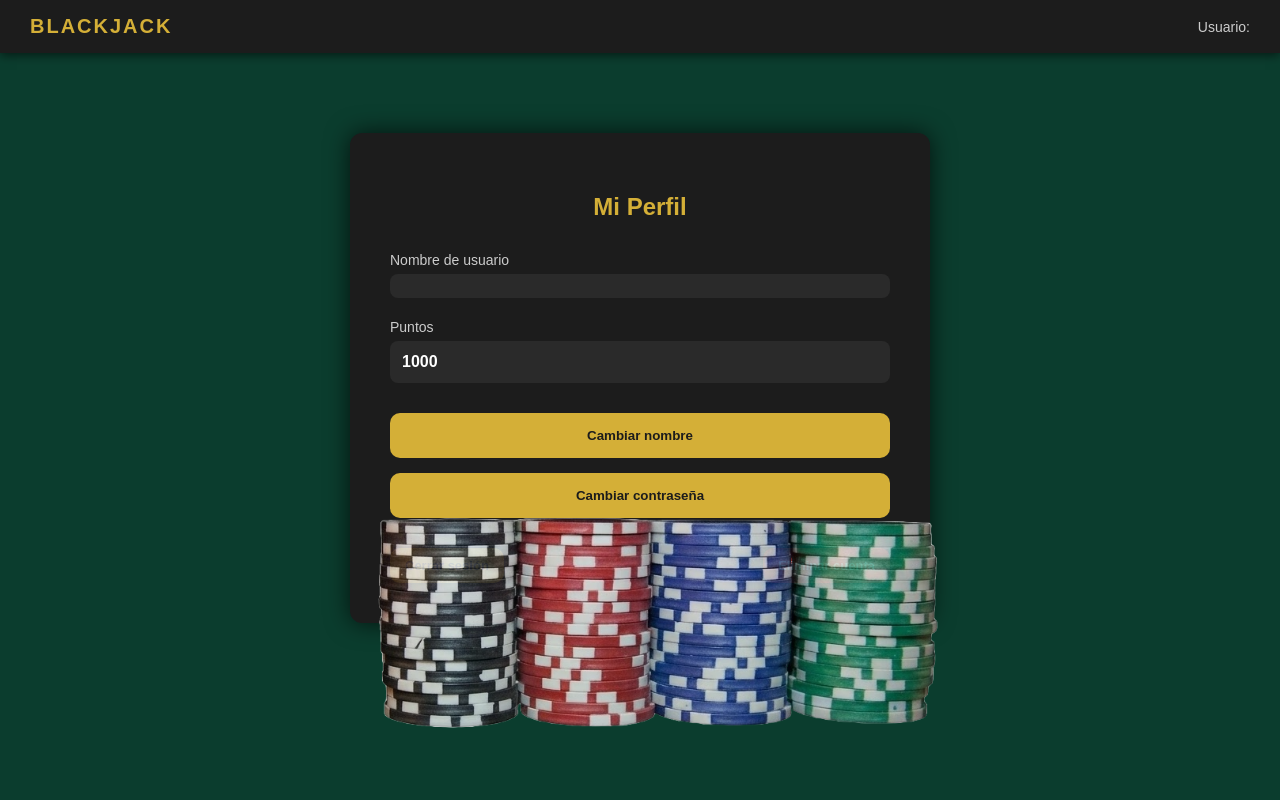
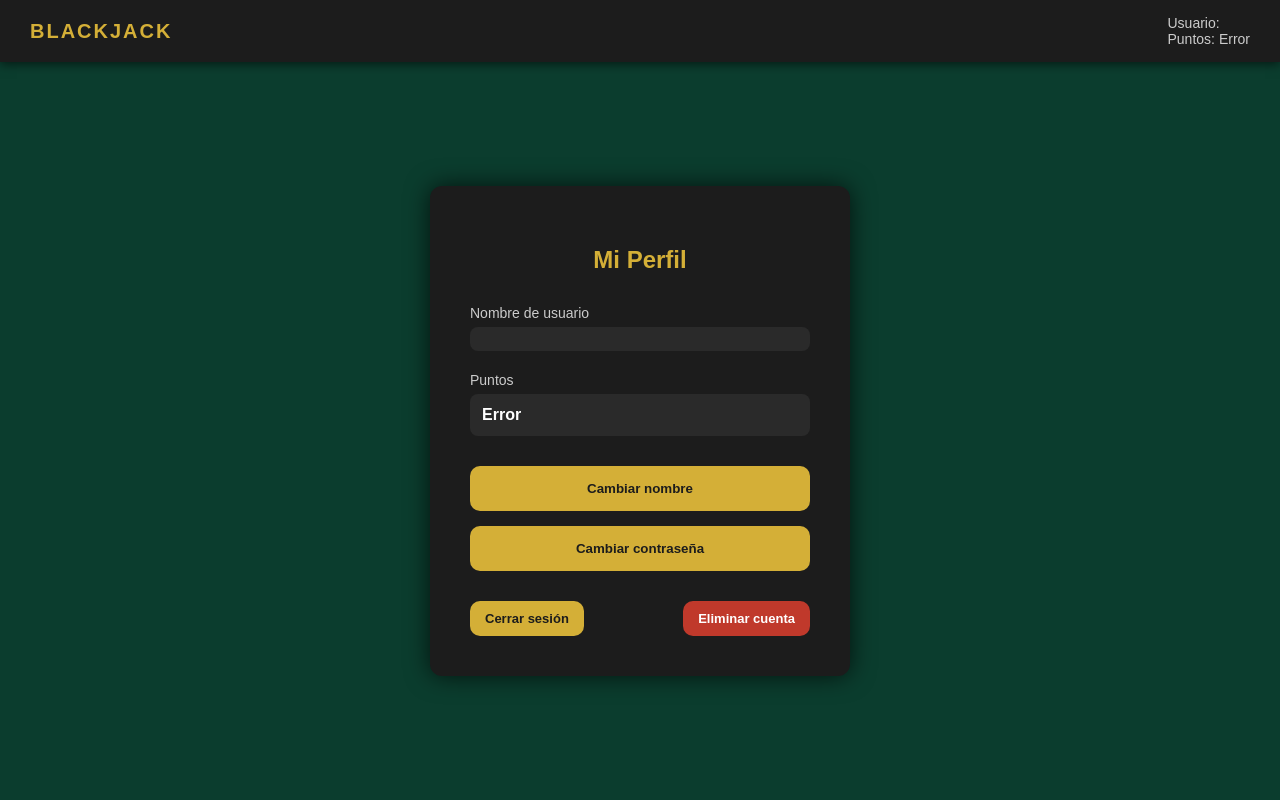
Before and after one commit to HugoCampos646/tfg_blackjack, a plain HTML site: page archivos_html/perfil.html in a window 1280 px wide. Drawn offline with Linux system fonts and the light colour scheme; no server answers.

Commit message:
css perfil completo + acceso nombre puntos + mejora js principal

```diff
--- a/archivos_css/perfil.css
+++ b/archivos_css/perfil.css
@@ -1,8 +1,16 @@
+* {
+    box-sizing: border-box;
+}
+
 body {
     margin: 0;
     font-family: Arial, sans-serif;
     background-color: var(--color-fondo);
     color: var(--color-texto);
+
+    display: flex;
+    flex-direction: column;
+    min-height: 100vh;
 }
 
 /* Barra superior */
@@ -29,15 +37,22 @@ body {
     color: var(--color-texto-secundario);
 }
 
-/* Contenedor perfil */
+/* CONTENEDOR QUE CENTRA */
+.main {
+    flex: 1;
+
+    display: flex;
+    justify-content: center;
+    align-items: center;
+}
+
+/* Tarjeta perfil */
 .perfil-container {
-    max-width: 500px;
-    margin: 80px auto;
+    background-color: var(--color-secundario);
     padding: 40px;
-
-    background-color: var(--color-secundario);
     border-radius: 12px;
 
+    width: 420px;
     text-align: center;
 
     box-shadow: 0 0 25px rgba(0, 0, 0, 0.7);
@@ -92,7 +107,7 @@ label {
     transform: scale(1.05);
 }
 
-/* Botones principales */
+/* Botones grandes */
 .grande {
     display: block;
     width: 100%;
@@ -100,7 +115,7 @@ label {
     margin-top: 15px;
 }
 
-/* Botones secundarios */
+/* Botones pequeños */
 .acciones-secundarias {
     display: flex;
     justify-content: space-between;
@@ -112,12 +127,12 @@ label {
     font-size: 13px;
 }
 
-/* Botón cerrar sesión */
+/* Botón cerrar */
 .cerrar {
     background-color: var(--color-boton);
 }
 
-/* Botón eliminar cuenta */
+/* Botón eliminar */
 .eliminar {
     background-color: var(--color-error);
     color: white;
@@ -127,14 +142,12 @@ label {
     background-color: #a93226;
 }
 
-/* Imagen decorativa */
+/* Imagen fondo */
 .mesa-img {
     position: fixed;
-    bottom: -120px;
-    left: 50%;
-    transform: translateX(-50%);
-    width: 1000px;
-    max-width: 90%;
-    opacity: 0.9;
+    bottom: 0;
+    right: 0;
+    width: 300px;
+    opacity: 0.1;
     pointer-events: none;
 }
--- a/archivos_html/perfil.html
+++ b/archivos_html/perfil.html
@@ -7,7 +7,7 @@
     <link rel="stylesheet" href="../info/coloresGlobales.css">
     <link rel="stylesheet" href="../archivos_css/perfil.css">
 
-    <script src="../archivos_js/perfil.js"></script>
+    <script src="../archivos_js/perfil.js" defer></script>
 </head>
 <body>
 
@@ -15,11 +15,13 @@
     <div class="top-bar">
         <div class="logo">BLACKJACK</div>
         <div class="usuario">
-            Usuario: <span id="nombreUsuario"></span>
+            Usuario: <span id="nombreUsuario"></span><br>
+            Puntos: <span id="puntosUsuario"></span>
         </div>
     </div>
 
     <!-- Contenedor principal -->
+    <div class="main">
         <div class="perfil-container">
 
             <h2>Mi Perfil</h2>
@@ -29,40 +31,29 @@
 
                 <div class="campo">
                     <label>Nombre de usuario</label>
-                <div class="valor" id="nombrePerfil">Usuario</div>
+                    <div class="valor" id="nombrePerfil"></div>
                 </div>
 
                 <div class="campo">
                     <label>Puntos</label>
-                <div class="valor" id="puntosPerfil">1000</div>
+                    <div class="valor" id="puntosPerfil"></div>
                 </div>
 
             </div>
 
             <!-- Acciones -->
             <div class="acciones">
-
                 <button class="btn grande">Cambiar nombre</button>
                 <button class="btn grande">Cambiar contraseña</button>
-
             </div>
 
             <div class="acciones-secundarias">
-
                 <button class="btn pequeño cerrar">Cerrar sesión</button>
                 <button class="btn pequeño eliminar">Eliminar cuenta</button>
-
             </div>
 
         </div>
-
-    <img src="../assets/img/fichas_menu_principal.png" class="mesa-img">
-
-<script>
-    const usuario = localStorage.getItem("usuario");
-    document.getElementById("nombreUsuario").innerText = usuario;
-    document.getElementById("nombrePerfil").innerText = usuario;
-</script>
+    </div>
 
 </body>
 </html>
--- a/archivos_js/perfil.js
+++ b/archivos_js/perfil.js
@@ -0,0 +1,33 @@
+const usuario = localStorage.getItem("usuario");
+
+const nombreUsuarioTopBar = document.getElementById("nombreUsuario");
+const nombreUsuario = document.getElementById("nombrePerfil");
+const puntosUsuarioTopBar = document.getElementById("puntosUsuario");
+const puntosUsuario = document.getElementById("puntosPerfil");
+
+// pedir puntos al backend e insertarlos en la página
+async function cargarPuntos() {
+
+    try {
+        const response = await fetch("http://localhost:3000/puntos?usuario=" + usuario);
+        const data = await response.json();
+
+        if (data.success) {
+            puntosUsuarioTopBar.innerText = data.puntos;
+            puntosUsuario.innerText = data.puntos;
+        } else {
+            puntosUsuarioTopBar.innerText = "Error";
+            puntosUsuario.innerText = "Error";
+        }
+
+    } catch (error) {
+        puntosUsuarioTopBar.innerText = "Error";
+        puntosUsuario.innerText = "Error";
+    }
+}
+
+cargarPuntos();
+
+// insertar nombre de usuario en la página
+nombreUsuarioTopBar.innerText = usuario;
+nombreUsuario.innerText = usuario;
```
Also changed, not shown: archivos_js/principal.js (+7 -4 lines). Lines whose indentation alone changed are shown as unchanged.
